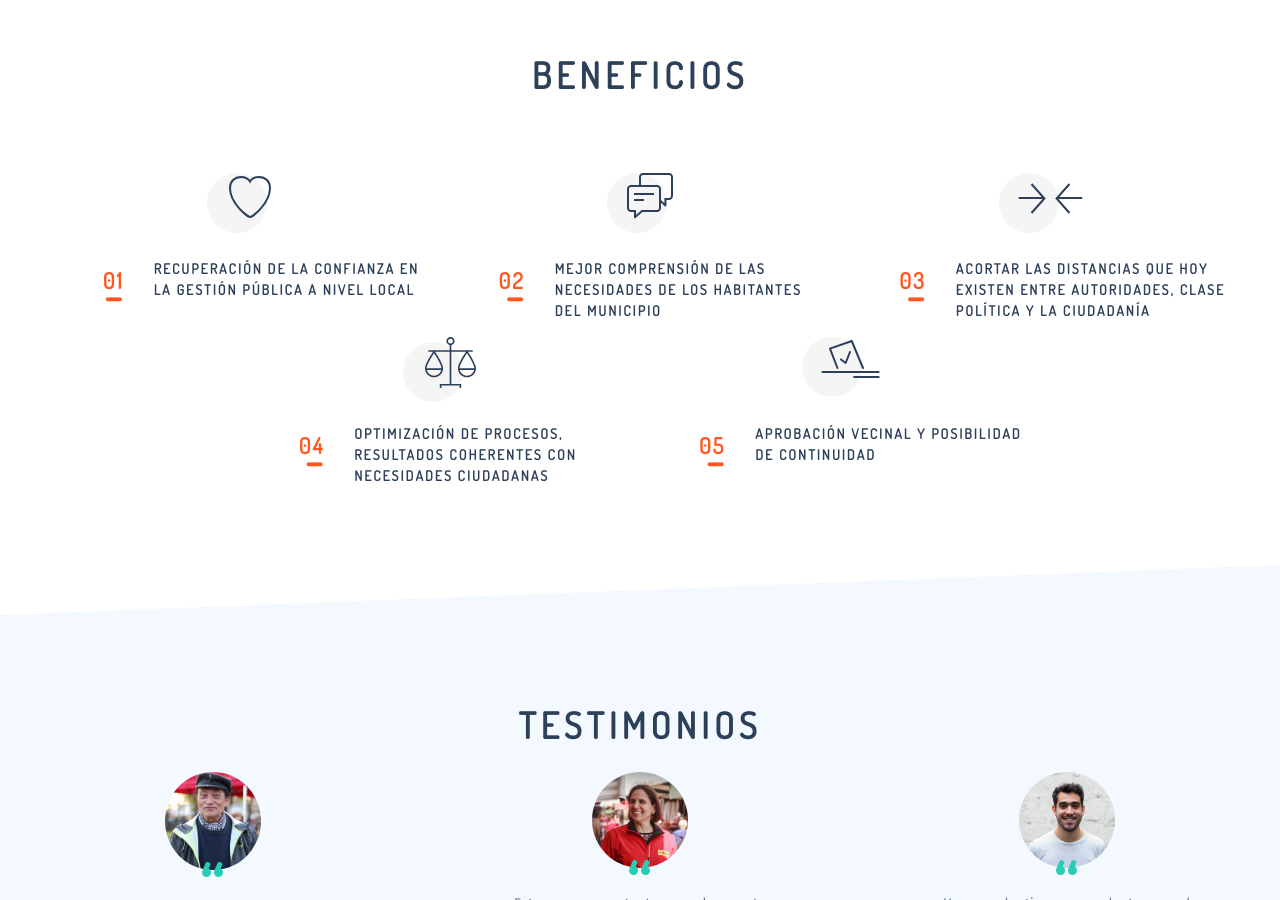
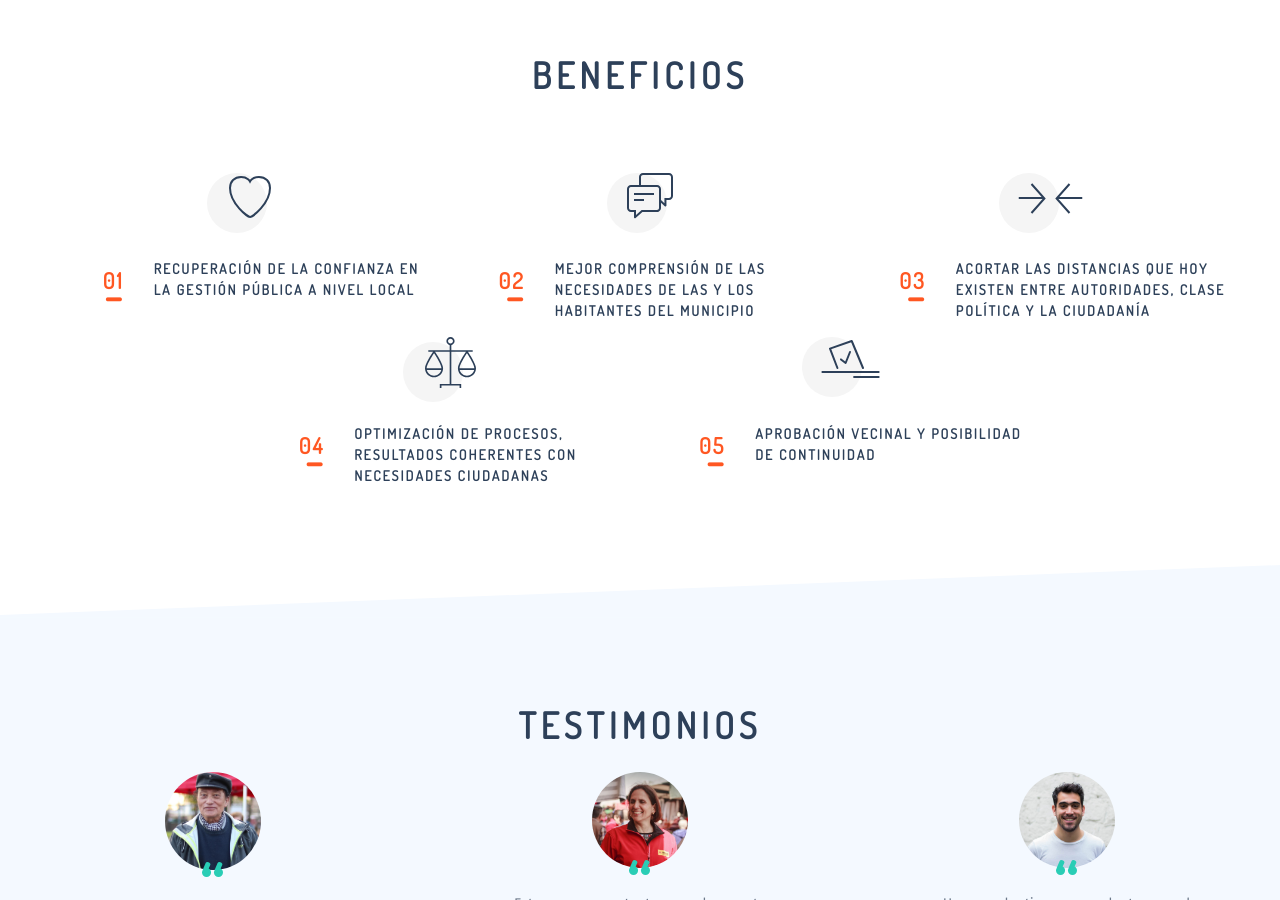
Before and after one commit to ciudadanointeligente/abre.tumunicipio, a Jekyll site: the page built from index.md, in a window 1280 px wide and 900 px high, scrolled down 2932 px. Built offline with Jekyll 4.4.1, drawn with Linux system fonts in a browser that asks for light colours; nearby versions of some CDN libraries.

Commit message:
Update benefits.html
Cambio a lenguaje inclusivo

```diff
--- a/_includes/benefits.html
+++ b/_includes/benefits.html
@@ -25,7 +25,7 @@
               02
             </h4>
             <div class="col col-9 col-md-9">
-              <p class="small">Mejor comprensión de las necesidades de los habitantes del municipio</p>
+              <p class="small">Mejor comprensión de las necesidades de las y los habitantes del municipio</p>
             </div>
           </div>
         </div>
```
